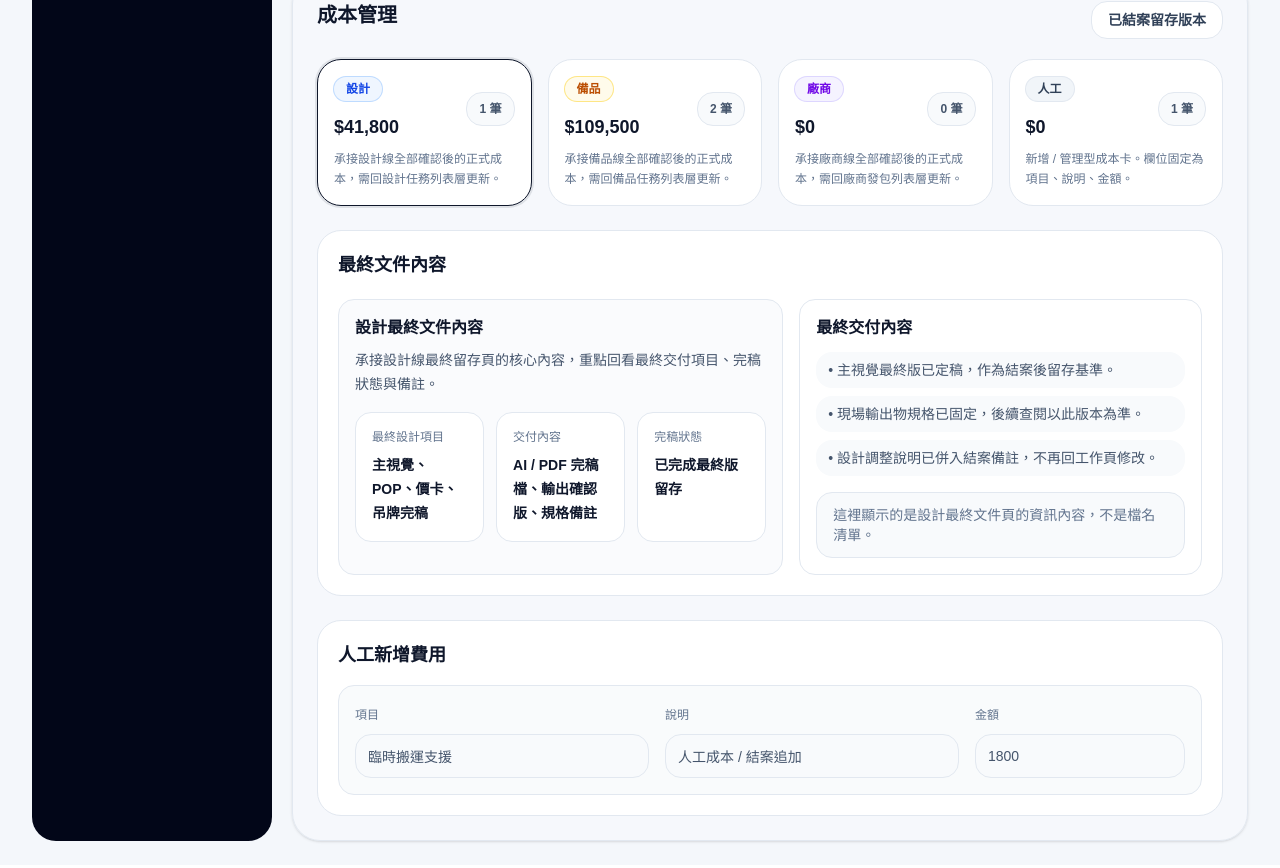
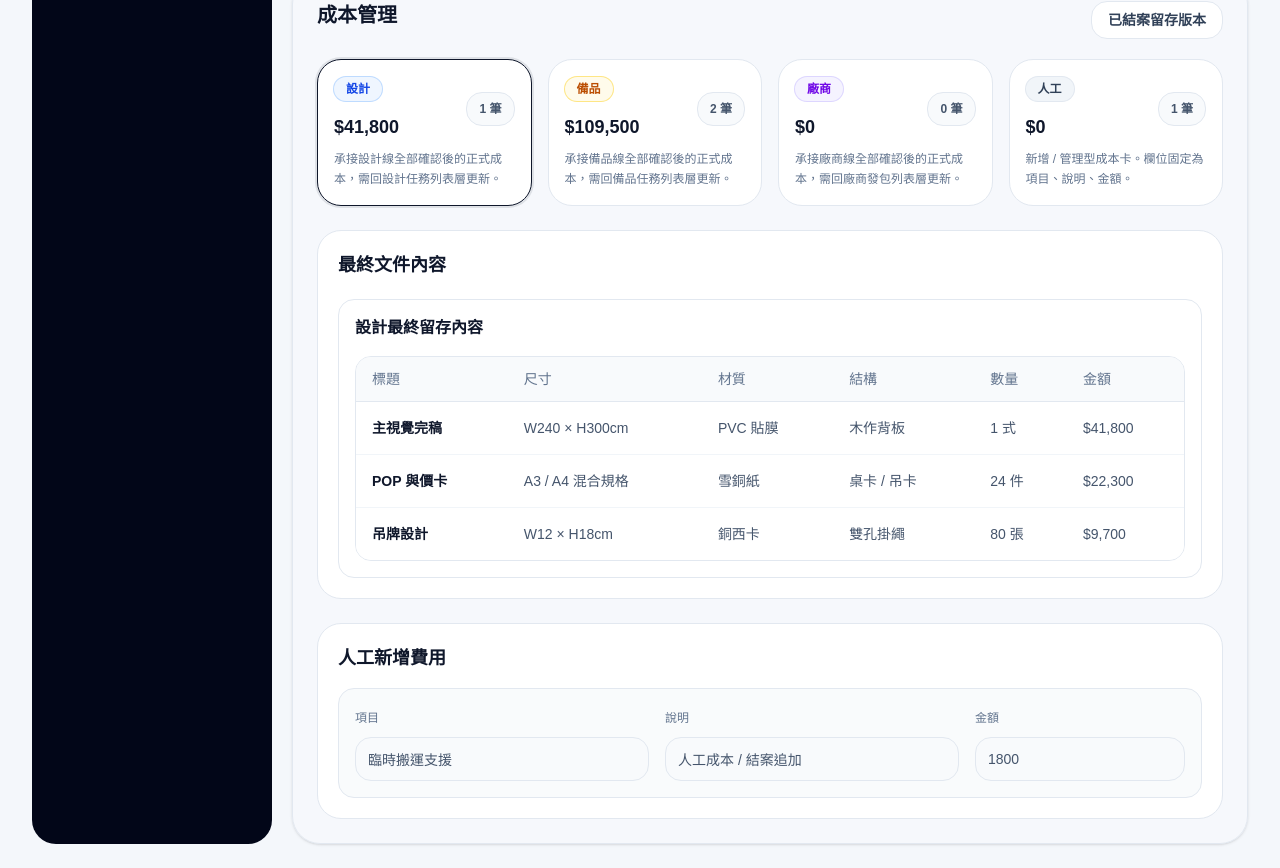
Before and after one commit to willy841/projectflow, a Next.js app in the folder project-mgmt/: page /closeout/qingshan-store-display-2026 in a window 1280 px wide. Shown: the part 779-1647 px from the top of the page. Built offline with nearby package versions, Linux system fonts and the light colour scheme; no server answers.

Commit message:
refactor: simplify closeout archive source content tables

```diff
--- a/project-mgmt/src/components/quote-cost-detail-client.tsx
+++ b/project-mgmt/src/components/quote-cost-detail-client.tsx
@@ -453,85 +453,60 @@ function QuickPanel({ value, label, archived }: { value: string; label: string;
 }
 
 function ArchiveContentPanel({ source }: { source: Exclude<CostSourceType, "人工"> }) {
-  const contentMap: Record<Exclude<CostSourceType, "人工">, { summaryTitle: string; summary: string; primary: Array<{ label: string; value: string }>; secondaryTitle: string; secondaryItems: string[]; note: string }> = {
-    設計: {
-      summaryTitle: "設計最終文件內容",
-      summary: "承接設計線最終留存頁的核心內容，重點回看最終交付項目、完稿狀態與備註。",
-      primary: [
-        { label: "最終設計項目", value: "主視覺、POP、價卡、吊牌完稿" },
-        { label: "交付內容", value: "AI / PDF 完稿檔、輸出確認版、規格備註" },
-        { label: "完稿狀態", value: "已完成最終版留存" },
-      ],
-      secondaryTitle: "最終交付內容",
-      secondaryItems: [
-        "主視覺最終版已定稿，作為結案後留存基準。",
-        "現場輸出物規格已固定，後續查閱以此版本為準。",
-        "設計調整說明已併入結案備註，不再回工作頁修改。",
-      ],
-      note: "這裡顯示的是設計最終文件頁的資訊內容，不是檔名清單。",
-    },
-    備品: {
-      summaryTitle: "備品最終文件內容",
-      summary: "承接備品線最終留存頁的內容，重點回看項目、數量與最終整理結果。",
-      primary: [
-        { label: "最終備品項目", value: "展示架、五金配件、贈品包材" },
-        { label: "整理結果", value: "採購 / 整理完成，作為結案版留存" },
-        { label: "數量結論", value: "以結案當下最終清單為準" },
-      ],
-      secondaryTitle: "最終整理重點",
-      secondaryItems: [
-        "展示架與配件數量已收斂為結案版結果。",
-        "贈品包材追加內容已整併到最終備品頁。",
-        "現場補件與零星採購已吸收進最終備註。",
-      ],
-      note: "這裡顯示的是備品最終文件頁的資訊內容，不是檔名清單。",
-    },
-    廠商: {
-      summaryTitle: "廠商最終文件內容",
-      summary: "承接廠商線最終留存頁的內容，重點回看發包項目、合作對象與最終執行結果。",
-      primary: [
-        { label: "發包項目", value: "輸出製作、展示架加工、現場支援" },
-        { label: "合作對象", value: "春分印刷、青田展示製作、禮品補給站" },
-        { label: "最終狀態", value: "已依結案版本留存" },
-      ],
-      secondaryTitle: "最終執行內容",
-      secondaryItems: [
-        "各廠商承接項目已對齊結案版成本。",
-        "最終發包範圍與執行內容已從工作中版本收斂。",
-        "結案後查閱以本頁承接的最終內容為準。",
-      ],
-      note: "這裡顯示的是廠商最終文件頁的資訊內容，不是檔名清單。",
-    },
-  };
+  if (source === "設計") {
+    const rows = [
+      ["主視覺完稿", "W240 × H300cm", "PVC 貼膜", "木作背板", "1 式", formatCurrency(41800)],
+      ["POP 與價卡", "A3 / A4 混合規格", "雪銅紙", "桌卡 / 吊卡", "24 件", formatCurrency(22300)],
+      ["吊牌設計", "W12 × H18cm", "銅西卡", "雙孔掛繩", "80 張", formatCurrency(9700)],
+    ];
 
-  const content = contentMap[source];
+    return <ArchiveTable title="設計最終留存內容" headers={["標題", "尺寸", "材質", "結構", "數量", "金額"]} rows={rows} />;
+  }
 
+  if (source === "備品") {
+    const rows = [
+      ["展示架與五金配件", "12 組", formatCurrency(89500)],
+      ["贈品包材追加", "1 式", formatCurrency(23500)],
+      ["現場補件備品", "6 件", formatCurrency(8600)],
+    ];
+
+    return <ArchiveTable title="備品最終留存內容" headers={["標題", "數量", "金額"]} rows={rows} compact />;
+  }
+
+  const rows = [
+    ["春分印刷", "POP 與價卡輸出", "檔期 POP、價卡與吊牌最終輸出", formatCurrency(41800)],
+    ["青田展示製作", "展示架與五金配件", "展示架結構、五金配件與現場調整", formatCurrency(89500)],
+    ["禮品補給站", "贈品包材追加", "贈品包材補件與標示物追加", formatCurrency(23500)],
+  ];
+
+  return <ArchiveTable title="廠商最終留存內容" headers={["某廠商", "標題", "需求內容", "金額"]} rows={rows} />;
+}
+
+function ArchiveTable({ title, headers, rows, compact = false }: { title: string; headers: string[]; rows: string[][]; compact?: boolean }) {
   return (
-    <div className="grid gap-4 xl:grid-cols-[minmax(0,1.05fr)_minmax(320px,0.95fr)]">
-      <div className="rounded-2xl border border-slate-200 bg-slate-50/70 p-4">
-        <h5 className="text-base font-semibold text-slate-900">{content.summaryTitle}</h5>
-        <p className="mt-2 text-sm leading-6 text-slate-600">{content.summary}</p>
-
-        <div className="mt-4 grid gap-3 md:grid-cols-3">
-          {content.primary.map((item) => (
-            <div key={`${source}-${item.label}`} className="rounded-2xl border border-slate-200 bg-white p-4">
-              <p className="text-xs font-medium text-slate-500">{item.label}</p>
-              <p className="mt-2 text-sm font-semibold leading-6 text-slate-900">{item.value}</p>
-            </div>
-          ))}
-        </div>
-      </div>
-
-      <div className="rounded-2xl border border-slate-200 bg-white p-4">
-        <h5 className="text-base font-semibold text-slate-900">{content.secondaryTitle}</h5>
-        <ul className="mt-3 space-y-2 text-sm text-slate-600">
-          {content.secondaryItems.map((item) => (
-            <li key={`${source}-${item}`} className="rounded-2xl bg-slate-50 px-3 py-2">• {item}</li>
-          ))}
-        </ul>
-        <div className="mt-4 rounded-2xl border border-slate-200 bg-slate-50 px-4 py-3 text-sm text-slate-500">
-          {content.note}
-        </div>
+    <div className="rounded-2xl border border-slate-200 bg-white p-4">
+      <h5 className="text-base font-semibold text-slate-900">{title}</h5>
+      <div className="mt-4 overflow-x-auto rounded-2xl border border-slate-200">
+        <table className="min-w-full divide-y divide-slate-200 text-left text-sm">
+          <thead className="bg-slate-50 text-slate-500">
+            <tr>
+              {headers.map((header) => (
+                <th key={header} className="px-4 py-3 font-medium whitespace-nowrap">{header}</th>
+              ))}
+            </tr>
+          </thead>
+          <tbody className="divide-y divide-slate-100 bg-white">
+            {rows.map((row, rowIndex) => (
+              <tr key={`${title}-${rowIndex}`}>
+                {row.map((cell, cellIndex) => (
+                  <td key={`${cell}-${cellIndex}`} className={`px-4 ${compact ? "py-3" : "py-4"} ${cellIndex === 0 ? "font-semibold text-slate-900" : "text-slate-600"}`}>
+                    {cell}
+                  </td>
+                ))}
+              </tr>
+            ))}
+          </tbody>
+        </table>
       </div>
     </div>
   );
```
